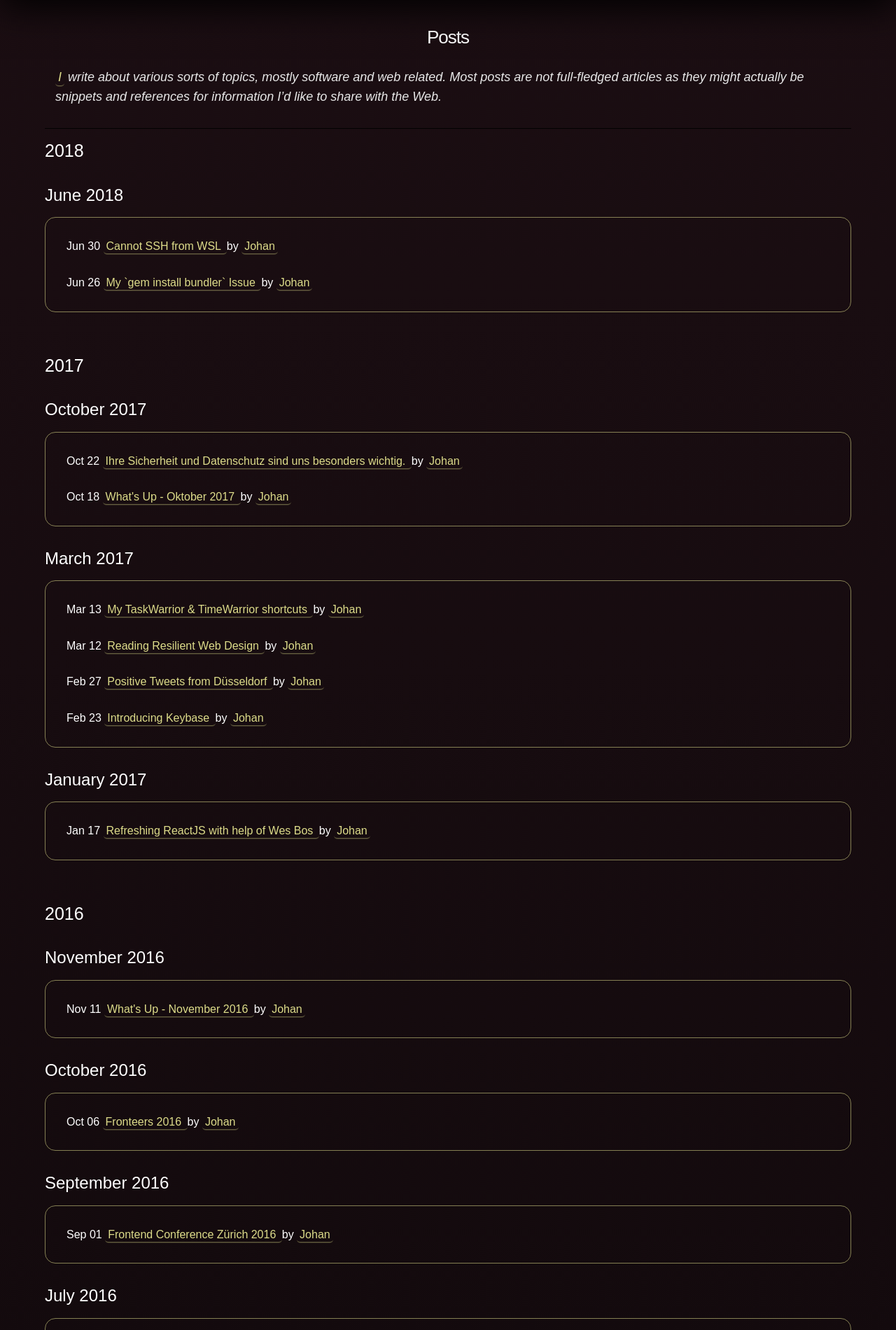
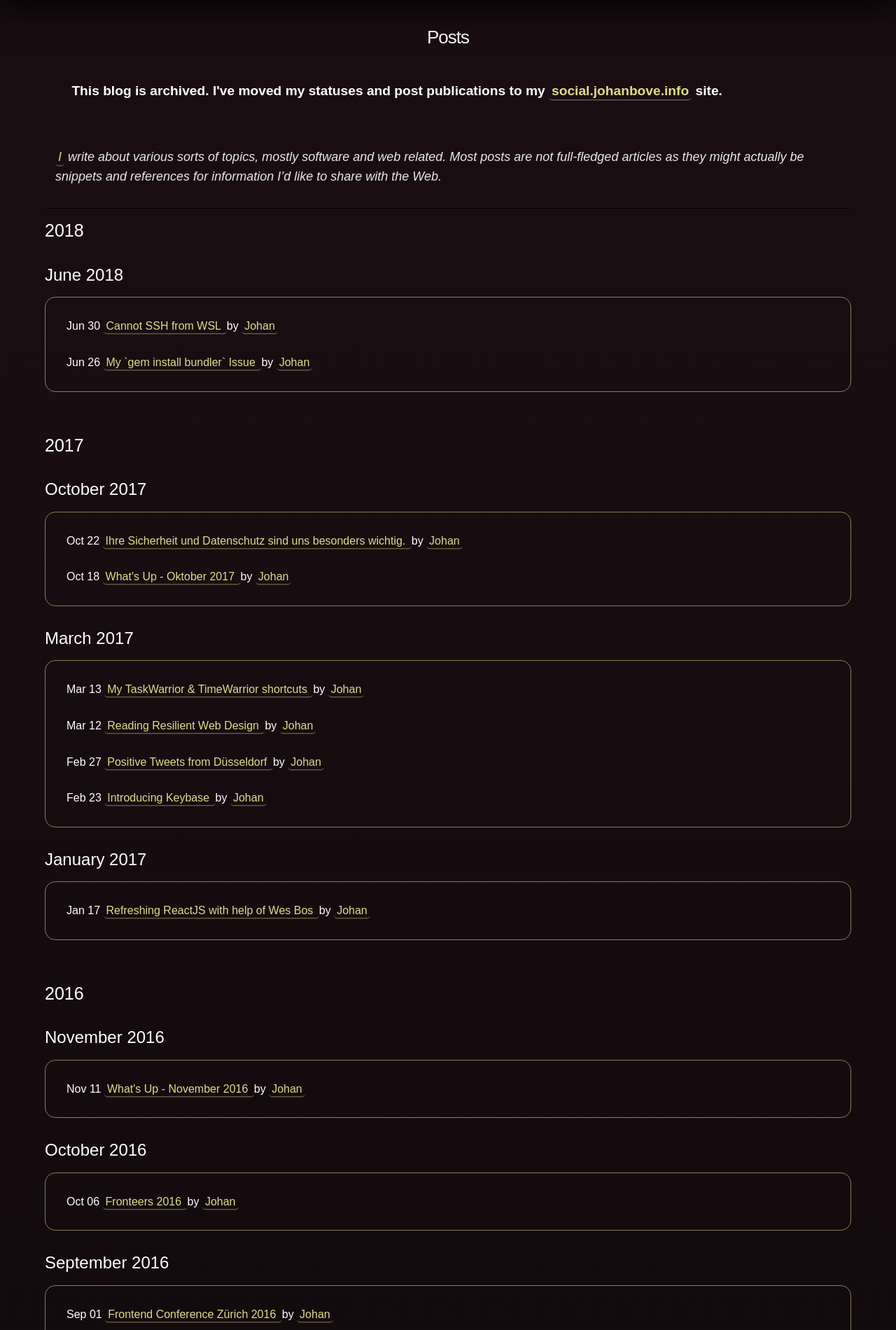
Before and after one commit to johanbove/johanbove.github.io, a Jekyll site: the page built from posts.md, in a window 1280 px wide. Shown: the part 213-2113 px from the top of the page at 70% size. Built offline with Jekyll 4.4.1, drawn with Linux system fonts in a browser that asks for light colours.

Commit message:
Changes posts.md Added notification for blog move

```diff
--- a/_sass/_base.scss
+++ b/_sass/_base.scss
@@ -242,3 +242,11 @@ td {
     }
   }
 }
+
+.notification {
+  text-align: center;
+  margin: 1em;
+  padding: 1em;
+  font-size: larger;
+  font-weight: bolder;
+}
--- a/posts.md
+++ b/posts.md
@@ -9,6 +9,10 @@ redirect_from:
 desc: "Thoughts and ideas by Johan"
 nav: primary
 ---
+
+<div class="notification">
+  <p><strong>This blog is archived. I've moved my statuses and post publications to my <a href="https://social.johanbove.info">social.johanbove.info</a> site.</strong></p>
+</div>
 
 > <a href="https://johanbove.info" class="p-author h-card">I</a> write about various sorts of topics, mostly software and web related. Most posts are not full-fledged articles as they might actually be snippets and references for information I'd like to share with the Web.
 
```
